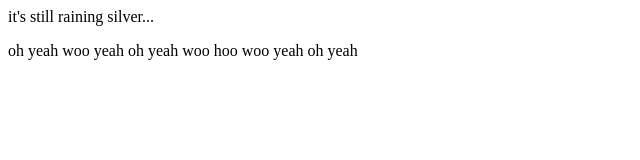
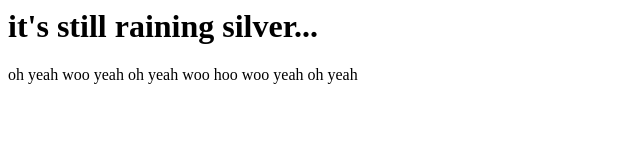
Before and after one commit to raining-silver/eden-burns, a plain HTML site: page index.html in a window 1280 px wide. Shown: the whole page, without its empty margins (0-640 px from the left). Drawn offline with Linux system fonts and the light colour scheme.

Commit message:
Update index.html

```diff
--- a/index.html
+++ b/index.html
@@ -5,7 +5,7 @@
   <title>Document</title>
 </head>
 <body>
-  <hl>it's still raining silver...</hl>
+  <h1>it's still raining silver...</h1>
   <p>oh yeah woo yeah oh yeah woo hoo woo yeah oh yeah</p>
 </body>
 </html>
```
